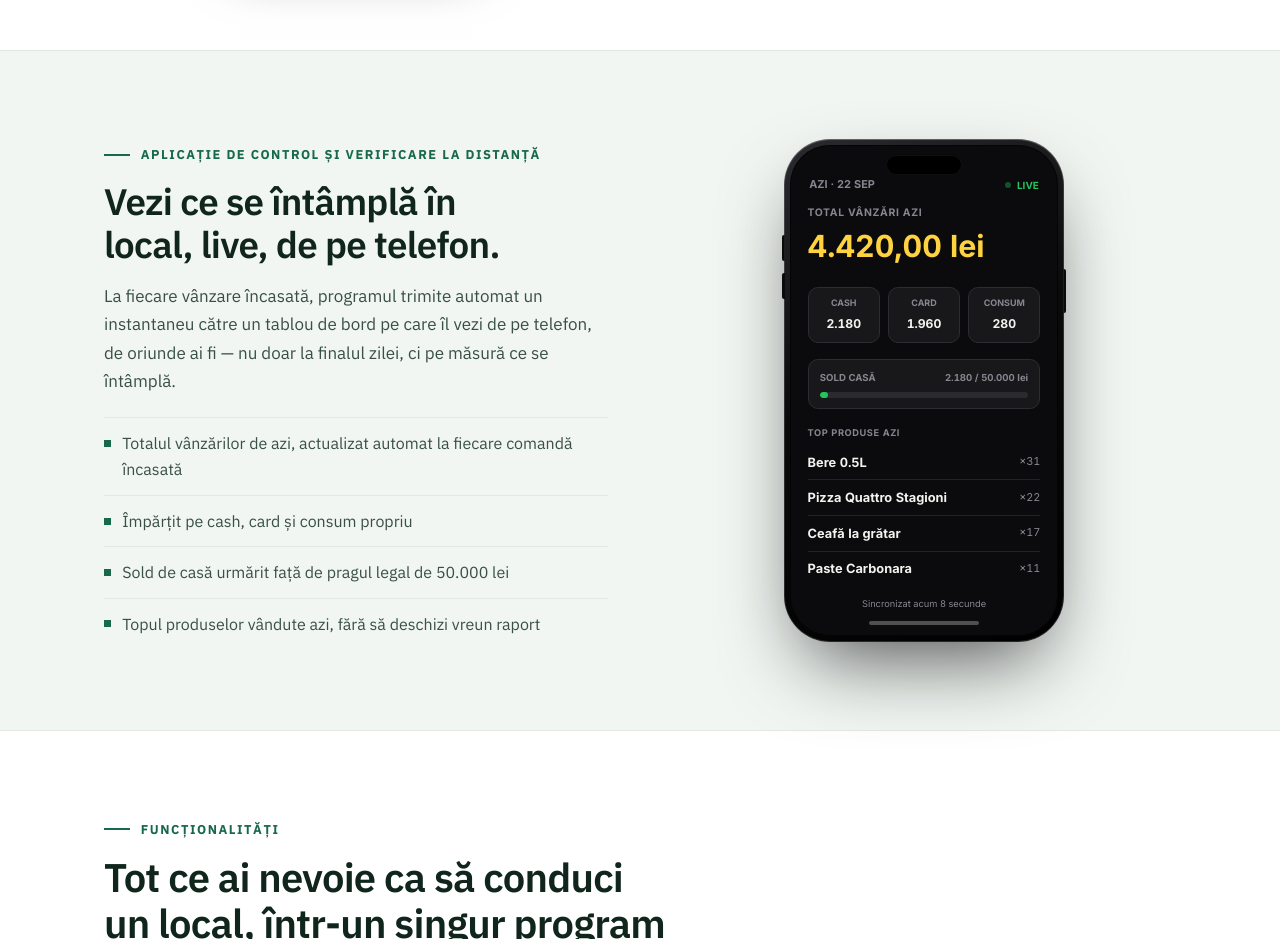
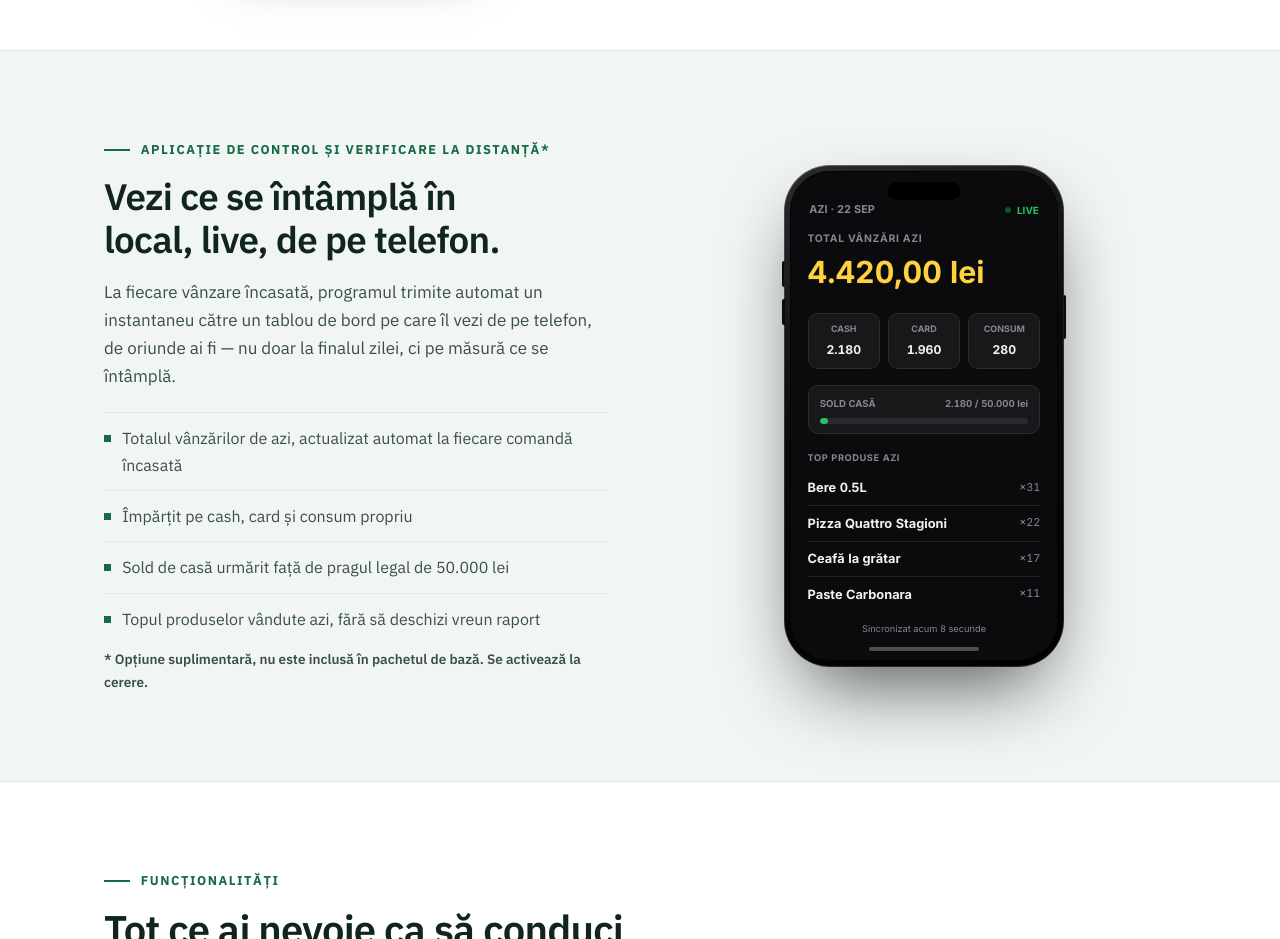
Before and after one commit to danielcuciurean-cmd/genericpos-site, a plain HTML site: page public/index.html in a window 1280 px wide. Shown: the part 4740-5679 px from the top of the page. Drawn offline with Linux system fonts and the light colour scheme.

Commit message:
Dashboard pe telefon marcat ca opțiune extra
Co-Authored-By: Claude Sonnet 5.5 <noreply@anthropic.com>
Claude-Session: https://claude.ai/code/session_01PXGRcJ7hknHvGVzXuK11rb

```diff
--- a/public/index.html
+++ b/public/index.html
@@ -373,7 +373,7 @@
 <section>
   <div class="wrap split">
     <div class="split-text">
-      <div class="eyebrow">Aplicație de control și verificare la distanță</div>
+      <div class="eyebrow">Aplicație de control și verificare la distanță*</div>
       <h2>Vezi ce se întâmplă în local, live, de pe telefon.</h2>
       <p>La fiecare vânzare încasată, programul trimite automat un instantaneu către un tablou de bord pe care îl vezi de pe telefon, de oriunde ai fi — nu doar la finalul zilei, ci pe măsură ce se întâmplă.</p>
       <ul class="split-list">
@@ -382,6 +382,7 @@
         <li>Sold de casă urmărit față de pragul legal de 50.000 lei</li>
         <li>Topul produselor vândute azi, fără să deschizi vreun raport</li>
       </ul>
+      <p class="opt-note">* Opțiune suplimentară, nu este inclusă în pachetul de bază. Se activează la cerere.</p>
     </div>
     <div class="split-visual">
       <div class="phone">
--- a/public/style.css
+++ b/public/style.css
@@ -439,3 +439,5 @@ main > section:nth-of-type(even){ background:#f1f6f3; }
 .fab-wa{ width:52px; height:52px; border-radius:50%; background:#25d366; display:flex; align-items:center; justify-content:center; bottom:78px; }
 .fab-call{ background:var(--brand); color:#fff; font-weight:700; font-size:.95rem; padding:.8rem 1.2rem; border-radius:999px; }
 @media(max-width:700px){ .flow{ grid-template-columns:1fr; } footer{ padding-bottom:6rem; } }
+
+.opt-note{ font-size:.85rem; color:var(--brand-dark); font-weight:600; margin-top:1rem; }
```
